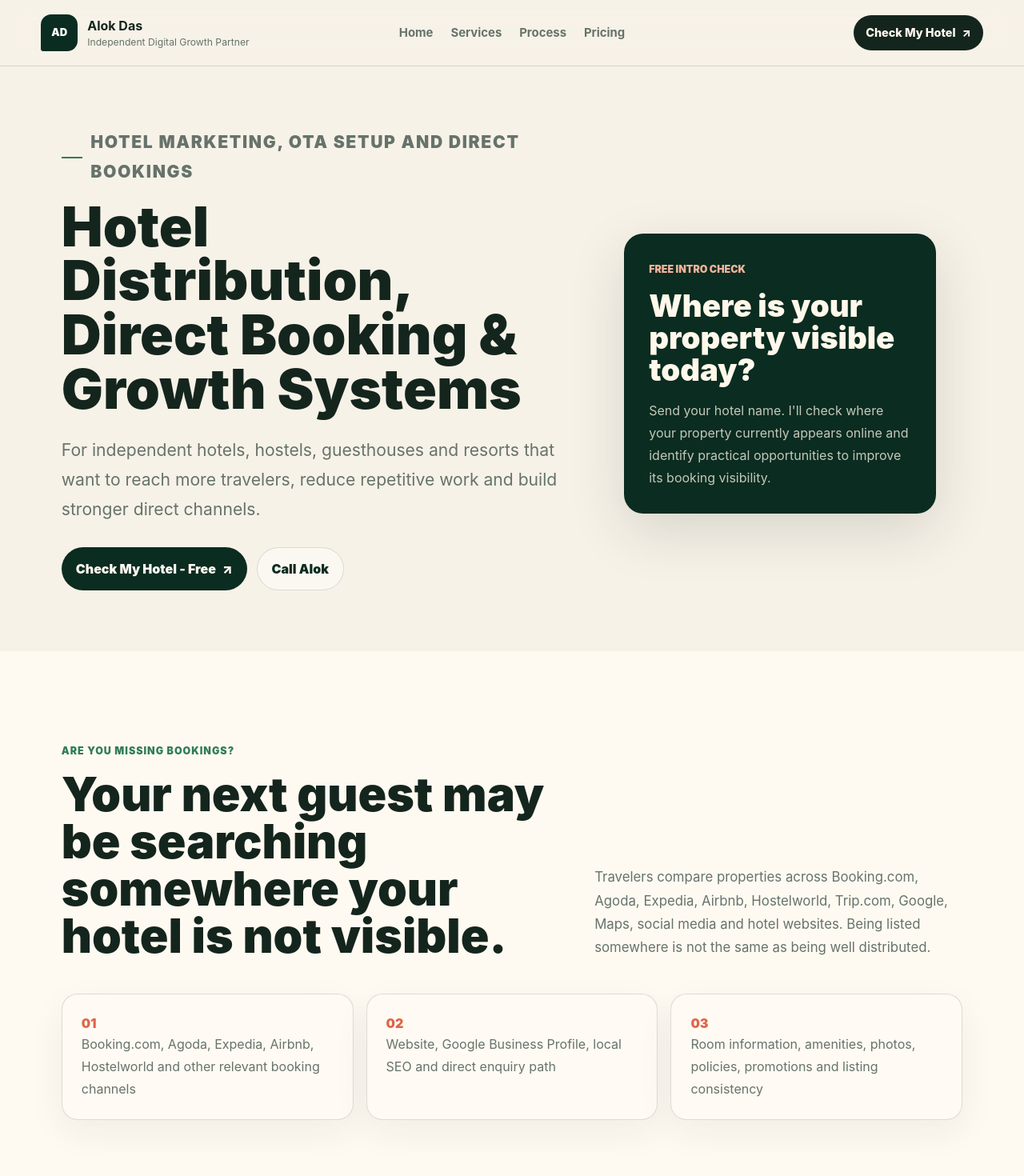
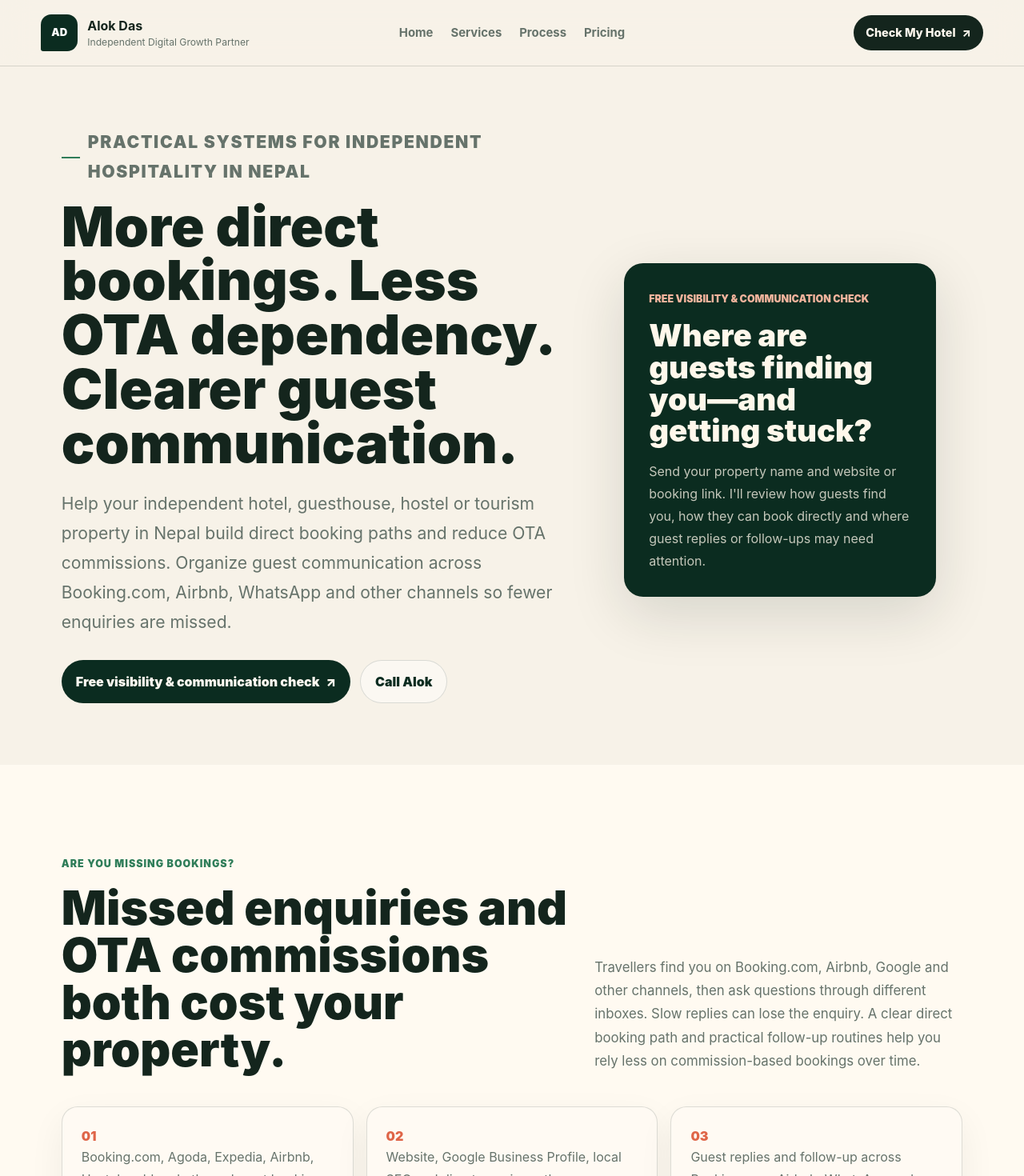
Before and after one commit to alokdaskomail-beep/alok-das-website, a Next.js app: page /hotel-growth in a window 1280 px wide. Shown: the top 1470 px of the page at 80% size. Built offline with nearby package versions, Linux system fonts and the light colour scheme.

Commit message:
Add files via upload

```diff
--- a/src/app/hotel-growth/page.tsx
+++ b/src/app/hotel-growth/page.tsx
@@ -8,16 +8,16 @@ const hotelWhatsappUrl = `https://wa.me/9779865711752?text=${encodeURIComponent(
 )}`;
 
 export const metadata = {
-  title: "Hotel OTA Setup, Marketing & Direct Booking Support in Nepal | Alok Das",
+  title: "Hotel Direct Bookings & Guest Communication Systems in Nepal | Alok Das",
   description:
-    "Help for hotels, hostels and guesthouses in Nepal with OTA setup, Booking.com, Agoda, Expedia, Airbnb, Hostelworld, hotel websites, SEO, ads and guest automation.",
+    "Help independent hotels, guesthouses, hostels and tourism properties in Nepal reduce OTA dependency, build direct booking paths and organize guest communication. Free visibility and communication check.",
   alternates: {
     canonical: "/hotel-growth",
   },
   openGraph: {
-    title: "Hotel OTA Setup, Marketing & Direct Booking Support in Nepal",
+    title: "Hotel Direct Bookings & Guest Communication Systems in Nepal",
     description:
-      "OTA setup, direct-booking websites, hotel SEO, ads and guest automation for hotels, hostels and guesthouses in Nepal.",
+      "More direct booking opportunities, less OTA dependency and clearer guest communication for independent hospitality properties in Nepal.",
     url: "https://alokdas.com.np/hotel-growth",
     type: "website",
   },
@@ -26,7 +26,7 @@ export const metadata = {
 const auditAreas = [
   "Booking.com, Agoda, Expedia, Airbnb, Hostelworld and other relevant booking channels",
   "Website, Google Business Profile, local SEO and direct enquiry path",
-  "Room information, amenities, photos, policies, promotions and listing consistency",
+  "Guest replies and follow-up across Booking.com, Airbnb, WhatsApp and other channels",
 ];
 
 const services = [
@@ -36,7 +36,7 @@ const services = [
   },
   {
     title: "Turn Your Website Into a Booking Channel",
-    text: "OTAs are important, but your property should also own a channel where guests can discover you, trust you and contact or book with you directly.",
+    text: "Give guests a trusted place to view rooms and enquire or book directly. Growing this channel can reduce OTA dependency and commission costs over time.",
   },
   {
     title: "SEO & Google Visibility",
@@ -51,15 +51,15 @@ const services = [
     text: "Plan practical workflows for internal reservations, check-in and check-out, consumed guest services, housekeeping tasks, review reminders and repeated messages.",
   },
   {
-    title: "Automate Repetitive Guest Communication",
-    text: "Create practical workflows for pre-arrival information, check-in instructions, service reminders, check-out messages, thank-you notes and review reminders.",
+    title: "Organize Guest Messages & Follow-up",
+    text: "Create reply templates and follow-up routines for Booking.com, Airbnb, WhatsApp and other channels. Make pre-arrival details, check-in instructions and review reminders easier to manage.",
   },
 ];
 
 const searchQuestions = [
   [
-    "How can I list my hotel on more OTAs?",
-    "Start by checking where your property is already visible, where it is missing, and whether your photos, room details, policies, prices and promotions are consistent across major channels.",
+    "How can I reduce OTA dependency and commissions?",
+    "Keep relevant OTA listings working while building your own booking paths through your website, Google visibility and guest follow-up. As more guests book directly, fewer stays need to come through commission-based channels.",
   ],
   [
     "Why is my hotel not getting enough online bookings?",
@@ -70,8 +70,8 @@ const searchQuestions = [
     "OTAs help you reach travelers, but a hotel website gives your property its own trusted channel for Google searches, direct enquiries, WhatsApp conversations and long-term SEO value.",
   ],
   [
-    "Can hotel marketing connect with daily operations?",
-    "Yes. Booking visibility works better when guest communication, housekeeping reminders, service records, review requests and internal booking workflows are also organized.",
+    "How can I keep up with guest messages across channels?",
+    "Start with clear responsibility for each channel, reusable replies and a routine for following up open enquiries. Practical workflows across Booking.com, Airbnb and WhatsApp help the team manage communication alongside daily operations.",
   ],
 ];
 
@@ -93,19 +93,56 @@ const process = [
 
 const packages = [
   {
-    eyebrow: "Strategy review",
+    eyebrow: "Core hotel offer - get found",
+    name: "Hotel OTA Foundation",
+    price: "From NPR 35,000",
+    timeline:
+      "Help the right guests find and trust your property on selected OTAs. Improve listing clarity and room information, with scope agreed around your channels, content, rate complexity and platform approvals.",
+    items: [
+      "Stronger presence on relevant booking channels",
+      "Clear room details that support guest decisions",
+      "Agreed scope based on platform requirements",
+    ],
+  },
+  {
+    eyebrow: "Core hotel offer - build direct bookings",
+    name: "Hotel Booking Launch System",
+    price: "From NPR 75,000",
+    timeline:
+      "Give guests a clearer path to book directly while strengthening your OTA presence. Connect listing improvements, Google visibility, room and rate clarity, and guest reply templates for independent properties in Nepal.",
+    featured: true,
+    items: [
+      "Clearer OTA and Airbnb listings",
+      "Google visibility and a direct booking path",
+      "Guest reply templates and room/rate clarity",
+    ],
+  },
+  {
+    eyebrow: "Core hotel offer - ongoing growth",
+    name: "Hotel Growth Partnership",
+    price: "From NPR 35,000/month",
+    timeline:
+      "Build a stronger direct booking channel over time and reduce reliance on commission-based bookings. Ongoing support keeps visibility, OTA information, guest follow-up and booking enquiry reporting working together.",
+    items: [
+      "Consistent visibility and OTA information",
+      "Pricing, reviews and enquiry reporting",
+      "Direct booking and guest follow-up improvements",
+    ],
+  },
+  {
+    eyebrow: "Additional option - focused review",
     name: "Digital Growth Review",
     price: "From NPR 15,000",
     timeline:
-      "A focused review of the business offer, website, visibility, customer journey, and priority digital growth opportunities.",
+      "Find the gaps between being discovered and receiving an enquiry. A focused paid review for properties or selected service businesses that need a deeper plan after the free check.",
     items: [],
   },
   {
-    eyebrow: "Focused launch",
+    eyebrow: "Additional option - one offer",
     name: "Launch Page",
     price: "From NPR 45,000",
     timeline:
-      "A focused conversion page for one offer, campaign, service, or booking journey. Includes mobile-first design, WhatsApp/enquiry CTA, analytics, and basic SEO setup.",
+      "Give one stay offer, campaign or service a clear path to enquiry. A focused page helps visitors understand the offer and contact you through WhatsApp or an enquiry form.",
     items: [
       "One conversion-focused page",
       "Mobile-first design and CTA path",
@@ -113,52 +150,15 @@ const packages = [
     ],
   },
   {
-    eyebrow: "Most common",
+    eyebrow: "Additional option - service businesses",
     name: "Business Website",
     price: "From NPR 95,000",
     timeline:
-      "A conversion-focused website with core pages, clear enquiry journey, SEO foundation, analytics, and launch support.",
+      "Help prospective customers understand your services, trust your business and enquire. A website option for selected service businesses, with search foundations and launch support.",
     items: [
       "Core business pages",
       "Clear enquiry journey",
       "SEO, analytics and launch support",
-    ],
-    featured: true,
-  },
-  {
-    eyebrow: "Hotel setup",
-    name: "Hotel OTA Foundation",
-    price: "From NPR 35,000",
-    timeline:
-      "Setup or optimization support across selected major booking channels. Exact scope depends on platform requirements, content readiness, room/rate complexity, and approval status.",
-    items: [
-      "Selected major booking channels",
-      "Listing content and structure support",
-      "Platform requirements reviewed before scope",
-    ],
-  },
-  {
-    eyebrow: "Hotel launch",
-    name: "Hotel Booking Launch System",
-    price: "From NPR 75,000",
-    timeline:
-      "A practical launch package for hotels, guesthouses, apartments, and independent properties. Includes OTA setup, Airbnb/listing optimization, Google visibility, guest message templates, room/rate structure, and direct inquiry improvements.",
-    items: [
-      "OTA and Airbnb/listing optimization",
-      "Google visibility and direct inquiry path",
-      "Guest templates and room/rate structure",
-    ],
-  },
-  {
-    eyebrow: "Ongoing support",
-    name: "Hotel Growth Partnership",
-    price: "From NPR 35,000/month",
-    timeline:
-      "Ongoing support for visibility, OTA updates, pricing/review support, website improvements, reporting, and guest communication workflows.",
-    items: [
-      "Visibility and OTA updates",
-      "Pricing, review and reporting support",
-      "Website and guest workflow improvements",
     ],
   },
 ];
@@ -187,7 +187,7 @@ const faqs = [
   ],
   [
     "What do you need for the free check?",
-    "Send your hotel name and any current website or booking link. The first check is designed to identify practical gaps and priority opportunities.",
+    "Send your property name, a website or booking link, and the channels where guest messages arrive. The free check looks at visibility, direct booking paths and communication gaps.",
   ],
 ];
 
@@ -281,17 +281,18 @@ export default function HotelGrowthPage() {
       <section className="hotel-page-hero">
         <div>
           <p className="eyebrow">
-            <span aria-hidden="true" /> Hotel marketing, OTA setup and direct bookings
+            <span aria-hidden="true" /> Practical systems for independent hospitality in Nepal
           </p>
-          <h1>Hotel Distribution, Direct Booking & Growth Systems</h1>
+          <h1>More direct bookings. Less OTA dependency. Clearer guest communication.</h1>
           <p>
-            For independent hotels, hostels, guesthouses and resorts that want
-            to reach more travelers, reduce repetitive work and build stronger
-            direct channels.
+            Help your independent hotel, guesthouse, hostel or tourism property
+            in Nepal build direct booking paths and reduce OTA commissions.
+            Organize guest communication across Booking.com, Airbnb, WhatsApp
+            and other channels so fewer enquiries are missed.
           </p>
           <div className="hero-actions">
             <a className="button button-primary" href={hotelWhatsappUrl}>
-              Check My Hotel - Free <Arrow />
+              Free visibility & communication check <Arrow />
             </a>
             <a className="button button-secondary" href={`tel:${phone}`}>
               Call Alok
@@ -299,12 +300,12 @@ export default function HotelGrowthPage() {
           </div>
         </div>
         <aside className="hotel-audit-card">
-          <span>Free intro check</span>
-          <h2>Where is your property visible today?</h2>
+          <span>Free visibility & communication check</span>
+          <h2>Where are guests finding you—and getting stuck?</h2>
           <p>
-            Send your hotel name. I&apos;ll check where your property currently
-            appears online and identify practical opportunities to improve its
-            booking visibility.
+            Send your property name and website or booking link. I&apos;ll review
+            how guests find you, how they can book directly and where guest
+            replies or follow-ups may need attention.
           </p>
         </aside>
       </section>
@@ -313,13 +314,13 @@ export default function HotelGrowthPage() {
         <div className="section-heading">
           <div>
             <p className="kicker">Are you missing bookings?</p>
-            <h2>Your next guest may be searching somewhere your hotel is not visible.</h2>
+            <h2>Missed enquiries and OTA commissions both cost your property.</h2>
           </div>
           <p>
-            Travelers compare properties across Booking.com, Agoda, Expedia,
-            Airbnb, Hostelworld, Trip.com, Google, Maps, social media and hotel
-            websites. Being listed somewhere is not the same as being well
-            distributed.
+            Travellers find you on Booking.com, Airbnb, Google and other channels,
+            then ask questions through different inboxes. Slow replies can lose
+            the enquiry. A clear direct booking path and practical follow-up
+            routines help you rely less on commission-based bookings over time.
           </p>
         </div>
         <div className="audit-grid">
@@ -357,11 +358,11 @@ export default function HotelGrowthPage() {
       <section className="section services-section hotel-services" id="services">
         <div className="services-intro">
           <p className="kicker">Connected services</p>
-          <h2>Distribution, direct acquisition and operations should work together.</h2>
+          <h2>Make it easier for guests to find you, get a reply and book directly.</h2>
           <p>
-            The work can start with a focused OTA foundation, then expand into
-            website, SEO, advertising, guest communication and operations
-            workflows as the property needs it.
+            Start with the gaps that affect bookings today. Connect clearer
+            listings, direct booking paths and guest reply routines in a
+            practical system your property can use every day.
           </p>
         </div>
         <div className="capability-list">
@@ -438,12 +439,13 @@ export default function HotelGrowthPage() {
         <div className="section-heading">
           <div>
             <p className="kicker">Pricing starting points</p>
-            <h2>Choose the level of support your property needs now.</h2>
+            <h2>Three core hotel offers, matched to your next booking priority.</h2>
           </div>
           <p>
-            Start with a practical review, focused setup or full launch system.
-            After review, the final proposal reflects your property, channels,
-            content readiness and commercial priorities.
+            Start with Hotel OTA Foundation, Hotel Booking Launch System or
+            Hotel Growth Partnership. The free check helps identify the right
+            starting point. Focused review and website options remain available
+            for smaller needs and selected service businesses.
           </p>
         </div>
         <div className="engagement-grid">
@@ -455,7 +457,7 @@ export default function HotelGrowthPage() {
               <p>{pkg.eyebrow}</p>
               <h3>{pkg.name}</h3>
               <div className="package-price">
-                <small>Starting at</small>
+                <small>Investment</small>
                 <strong>{pkg.price}</strong>
                 <span>{pkg.timeline}</span>
               </div>
@@ -499,15 +501,16 @@ export default function HotelGrowthPage() {
       <section className="final-cta">
         <div>
           <p className="kicker">Free first step</p>
-          <h2>Check where your hotel is missing online.</h2>
+          <h2>Get a free visibility & communication check.</h2>
           <p>
-            Send your property name and current booking link. I&apos;ll identify
-            practical visibility, presentation and direct-booking opportunities.
+            Send your property name and a current website or booking link.
+            I&apos;ll identify practical ways to improve visibility, organize
+            guest follow-up and strengthen your direct booking path.
           </p>
         </div>
         <div className="cta-actions">
           <a className="button button-light" href={hotelWhatsappUrl}>
-            Check My Hotel - Free <Arrow />
+            Free visibility & communication check <Arrow />
           </a>
           <a href={`tel:${phone}`}>Call Alok: +977 9865711752</a>
         </div>
```
